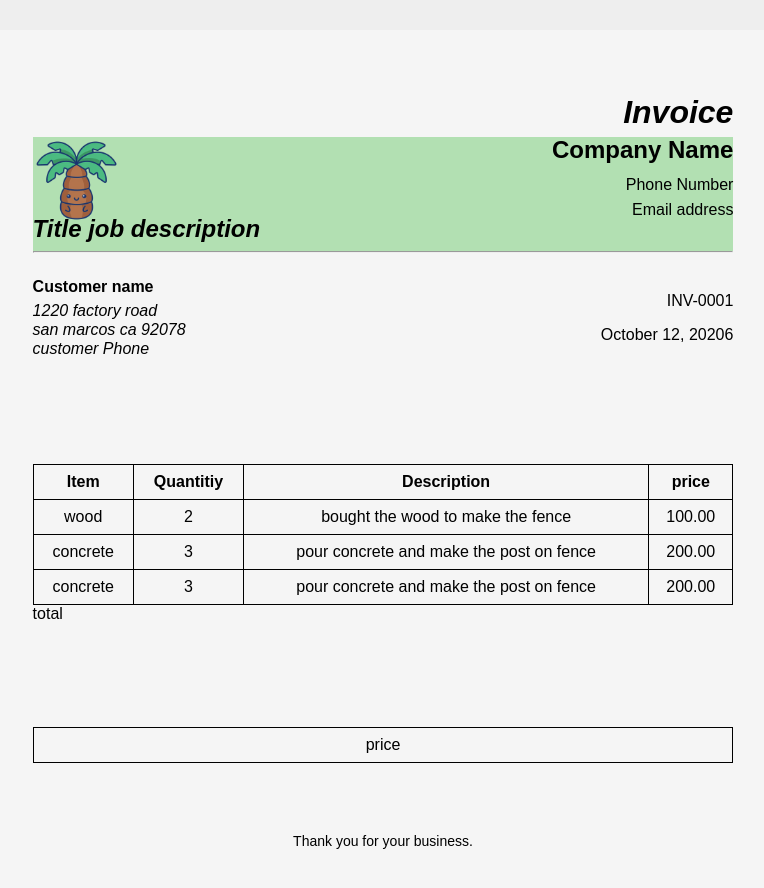
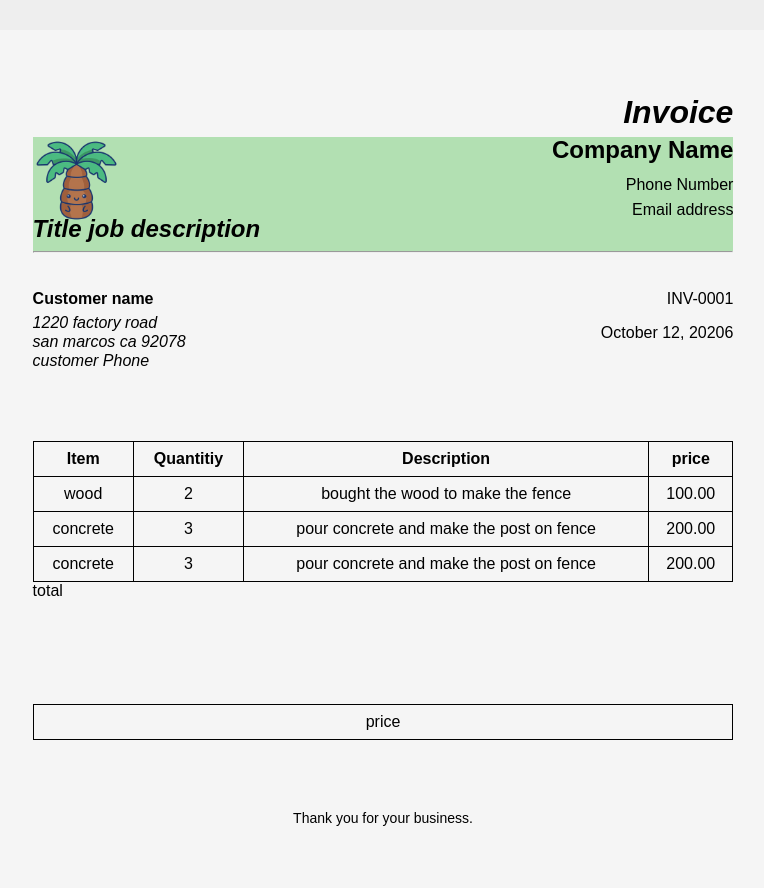
Before and after one commit to alexhernandez930/invoice-project, a plain HTML site: page Src/invoice.html in a window 1280 px wide. Shown: the whole page, without its empty margins (257-1021 px from the left). Drawn offline with Linux system fonts and the light colour scheme.

Commit message:
Adjust general layout and spacing

```diff
--- a/Src/invoice.css
+++ b/Src/invoice.css
@@ -48,12 +48,16 @@ body {
   margin: 6px 0;
 }
 hr {
-  margin-bottom: 80;
+  margin-bottom: 20px;
+}
+.items {
+  margin-top: 10%;
 }
 
 .invoice-info {
   display: flex;
   justify-content: space-between;
+  margin-top: 20px;
 }
 .invoice-customer-info {
   text-align: left;
@@ -64,7 +68,7 @@ hr {
   margin-bottom: 5px;
 }
 .invoice-num-date {
-  margin-top: 15px;
+  margin-top: 1px;
   text-align: right;
 }
 .name {
```
